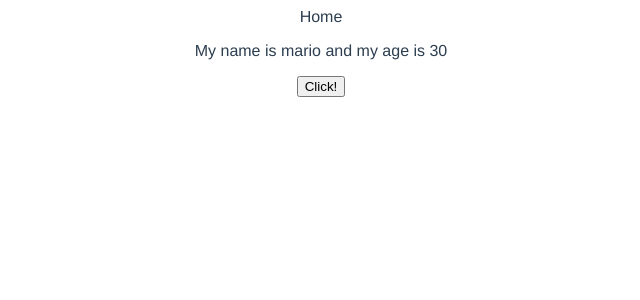
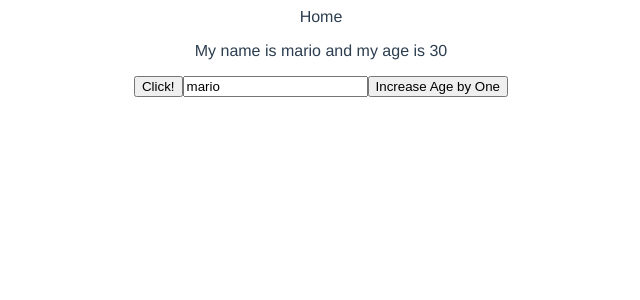
Before and after one commit to UF-code/dojo-blog, a Vue app: page / in a window 1280 px wide. Shown: the top 300 px of the page, without its empty margins (319-959 px from the left). Built offline with nearby package versions, Linux system fonts and the light colour scheme.

Commit message:
reactive refs

```diff
--- a/src/views/Home.vue
+++ b/src/views/Home.vue
@@ -2,6 +2,8 @@
   <div class="home">Home</div>
   <p ref="p">My name is {{ name }} and my age is {{ age }}</p>
   <button @click="handleClick">Click!</button>
+  <input type="text" v-model="name" />
+  <button @click="age++">Increase Age by One</button>
 </template>
 
 <script>
@@ -17,13 +19,12 @@
     const p = ref(null)
     console.log(p)
 
-    let name = 'mario'
-    let age = 30
+    const name = ref('mario')
+    const age = ref(30)
 
     const handleClick = () => {
-      console.log(p, p.value)
-      p.value.classList.add('test')
-      p.value.textContent = 'hello, ninjas'
+      name.value = 'luigi'
+      age.value = 35
     }
 
     return { name, age, handleClick, p }
```
